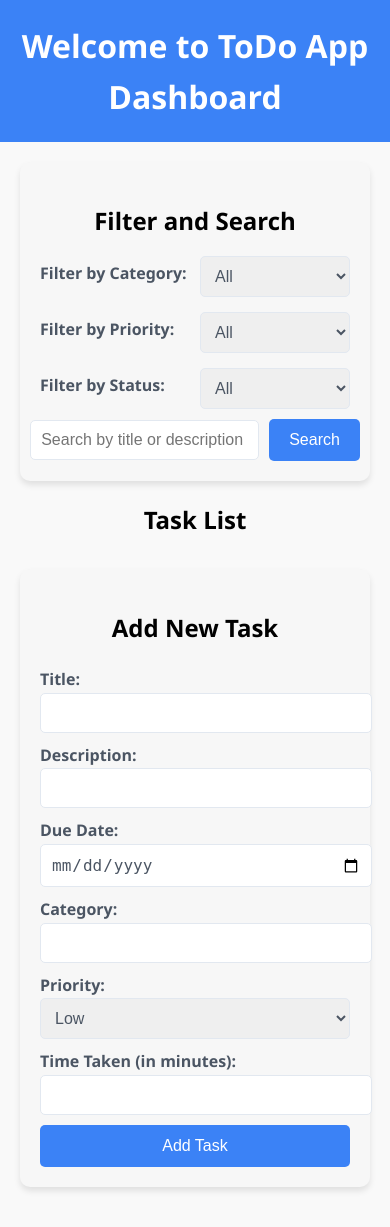
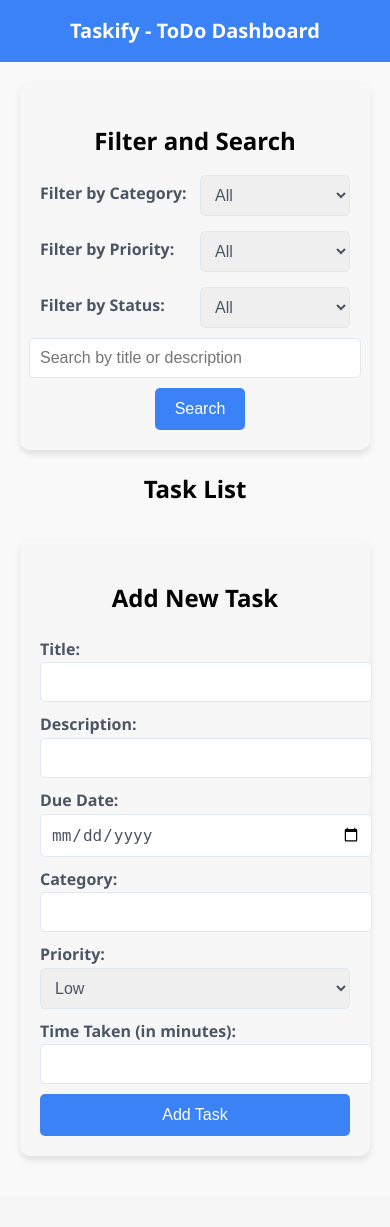
Before and after one commit to ZephyrusBlaze/ToDo-App, a Flask app: page /dashboard in a window 390 px wide. After the commit the page ends 1159 px from the top, so only its background shows below. Run offline with Flask 3, Linux system fonts and the light colour scheme; a user stored in the database is signed in; data that the repository does not hold is empty.

Commit message:
Added input validations and responsive CSS

```diff
--- a/static/css/dash_styles.css
+++ b/static/css/dash_styles.css
@@ -216,6 +216,66 @@ button:hover {
 }
 
 /* Responsive styles */
+header {
+    font-size: 24px;
+    padding: 15px;
+}
+
+/* Make the header text responsive */
+h1 {
+    font-size: 20px;
+    margin: 0;
+}
+
+/* Make the filter and search container responsive */
+#filterSearchContainer {
+    padding: 10px;
+}
+
+.filtersContainer {
+    grid-template-columns: 1fr;
+}
+
+/* Set filters to be full-width on small screens */
+.filtersContainer select {
+    width: 100%;
+    margin-top: 5px;
+}
+
+/* Make the search bar full-width on small screens */
+.searchContainer {
+    flex-direction: column;
+    align-items: stretch;
+}
+
+.searchContainer input[type="text"] {
+    width: 100%;
+    margin-bottom: 10px;
+}
+
+/* Make the Add New Task Form responsive */
+#addTaskForm {
+    max-width: 100%;
+}
+
+/* Make the edit form responsive */
+.editForm {
+    max-width: 100%;
+}
+
+/* Add responsiveness to task list items */
+.taskCard {
+    max-width: 100%;
+    margin-left: auto;
+    margin-right: auto;
+    animation: none;
+}
+
+/* Adjust the font size for task titles on smaller screens */
+.taskCard h3 {
+    font-size: 18px;
+}
+
 @media screen and (min-width: 768px) {
     .taskActions {
         justify-content: flex-start;
@@ -229,6 +289,30 @@ button:hover {
     .editForm {
         max-width: 400px;
         margin: 0 auto;
+    }
+
+    .filtersContainer {
+        grid-template-columns: repeat(auto-fit, minmax(150px, 1fr));
+    }
+
+    .filtersContainer:last-child {
+        justify-content: center;
+    }
+
+    /* Make the search bar and button align on the same row */
+    .searchContainer {
+        flex-direction: row;
+        align-items: center;
+    }
+
+    /* Adjust the width of the search input to fit in the remaining space */
+    .searchContainer input[type="text"] {
+        margin-bottom: 0;
+    }
+
+    /* Add some space between the search input and button */
+    .searchContainer button {
+        margin-left: 10px;
     }
 }
 
@@ -341,17 +425,6 @@ button:hover {
     }
 }
 
-/* Responsive styles for filters */
-@media screen and (max-width: 767px) {
-    .filtersContainer {
-        grid-template-columns: 1fr 1fr;
-    }
-
-    .filtersContainer:last-child {
-        justify-content: center;
-    }
-}
-
 .completedTask .taskDetails p:last-of-type b {
     color: #059669;
 }
--- a/templates/dashboard.html
+++ b/templates/dashboard.html
@@ -10,7 +10,7 @@
 
 <body>
     <header>
-        <h1>Welcome to ToDo App Dashboard</h1>
+        <h1>Taskify - ToDo Dashboard</h1>
     </header>
     <main>
         <section id="filterSearchContainer">
@@ -46,7 +46,8 @@
             <ul id="taskList">
                 {% if tasks %}
                 {% for task in tasks %}
-                <li class="taskCard {% if task.completed %}completedTask{% else %}incompletedTask{% endif %}" data-id="{{ task.id }}">
+                <li class="taskCard {% if task.completed %}completedTask{% else %}incompletedTask{% endif %}"
+                    data-id="{{ task.id }}">
                     <h3>{{ task.title }}</h3>
                     <div class="taskDetails">
                         <p><strong>Description:</strong> {{ task.description }}</p>
@@ -130,12 +131,24 @@
                 </div>
                 <div>
                     <label for="time_taken">Time Taken (in minutes):</label>
-                    <input type="number" id="time_taken" name="time_taken">
+                    <input type="number" id="time_taken" name="time_taken" oninput="validateInput(this)"
+                        onkeydown="validateInput(this)">
                 </div>
                 <button type="submit">Add Task</button>
             </form>
         </section>
     </main>
+    <script>
+        // input validations
+
+        const today = new Date().toISOString().split('T')[0];
+        // Set the min attribute of the input field to today's date
+        document.getElementById('due_date').setAttribute('min', today);
+
+        function validateInput(input) {
+            input.value = input.value.replace(/[^0-9]/g, ''); // no negative number for time.
+        }
+    </script>
     <script src="{{ url_for('static', filename='js/dash_script.js') }}"></script>
 </body>
 
```
Also changed, not shown: database.db.
